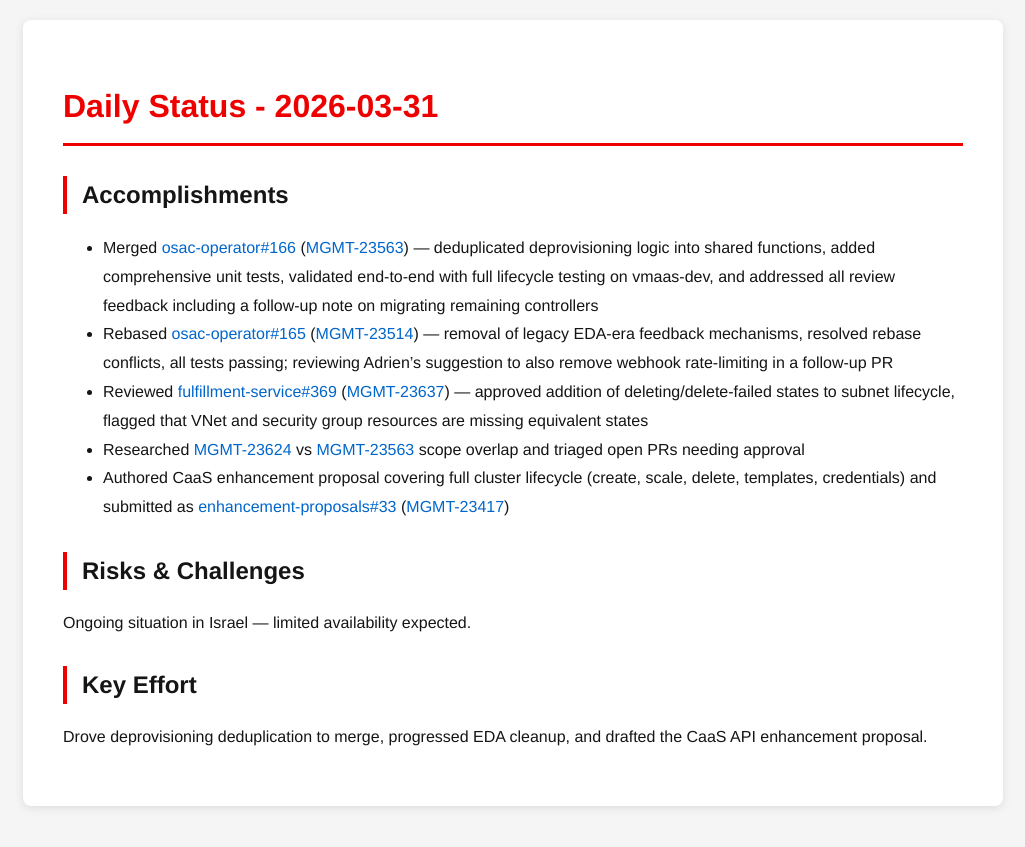
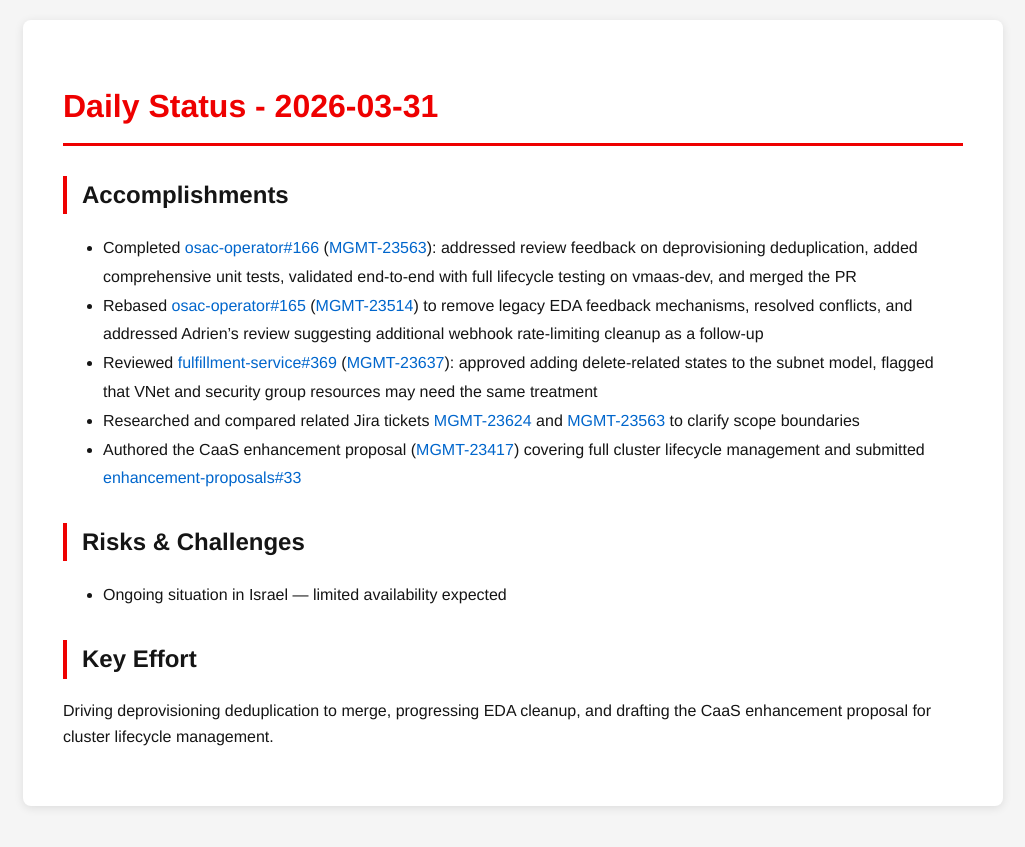
Before and after one commit to tzvatot/daily-status, a Jekyll site: the page built from 2026-03-31.md, in a window 1280 px wide. Shown: the top 847 px of the page, without its empty margins (127-1152 px from the left). Built offline with Jekyll 4.4.1, drawn with Linux system fonts in a browser that asks for light colours.

Commit message:
Daily status update - 2026-03-31

```diff
--- a/2026-03-31.md
+++ b/2026-03-31.md
@@ -7,14 +7,14 @@ date: 2026-03-31
 # Daily Status - 2026-03-31
 
 ## Accomplishments
-- Merged [osac-operator#166](https://github.com/osac-project/osac-operator/pull/166) ([MGMT-23563](https://issues.redhat.com/browse/MGMT-23563)) — deduplicated deprovisioning logic into shared functions, added comprehensive unit tests, validated end-to-end with full lifecycle testing on vmaas-dev, and addressed all review feedback including a follow-up note on migrating remaining controllers
-- Rebased [osac-operator#165](https://github.com/osac-project/osac-operator/pull/165) ([MGMT-23514](https://issues.redhat.com/browse/MGMT-23514)) — removal of legacy EDA-era feedback mechanisms, resolved rebase conflicts, all tests passing; reviewing Adrien's suggestion to also remove webhook rate-limiting in a follow-up PR
-- Reviewed [fulfillment-service#369](https://github.com/osac-project/fulfillment-service/pull/369) ([MGMT-23637](https://issues.redhat.com/browse/MGMT-23637)) — approved addition of deleting/delete-failed states to subnet lifecycle, flagged that VNet and security group resources are missing equivalent states
-- Researched [MGMT-23624](https://issues.redhat.com/browse/MGMT-23624) vs [MGMT-23563](https://issues.redhat.com/browse/MGMT-23563) scope overlap and triaged open PRs needing approval
-- Authored CaaS enhancement proposal covering full cluster lifecycle (create, scale, delete, templates, credentials) and submitted as [enhancement-proposals#33](https://github.com/osac-project/enhancement-proposals/pull/33) ([MGMT-23417](https://issues.redhat.com/browse/MGMT-23417))
+- Completed [osac-operator#166](https://github.com/osac-project/osac-operator/pull/166) ([MGMT-23563](https://issues.redhat.com/browse/MGMT-23563)): addressed review feedback on deprovisioning deduplication, added comprehensive unit tests, validated end-to-end with full lifecycle testing on vmaas-dev, and merged the PR
+- Rebased [osac-operator#165](https://github.com/osac-project/osac-operator/pull/165) ([MGMT-23514](https://issues.redhat.com/browse/MGMT-23514)) to remove legacy EDA feedback mechanisms, resolved conflicts, and addressed Adrien's review suggesting additional webhook rate-limiting cleanup as a follow-up
+- Reviewed [fulfillment-service#369](https://github.com/osac-project/fulfillment-service/pull/369) ([MGMT-23637](https://issues.redhat.com/browse/MGMT-23637)): approved adding delete-related states to the subnet model, flagged that VNet and security group resources may need the same treatment
+- Researched and compared related Jira tickets [MGMT-23624](https://issues.redhat.com/browse/MGMT-23624) and [MGMT-23563](https://issues.redhat.com/browse/MGMT-23563) to clarify scope boundaries
+- Authored the CaaS enhancement proposal ([MGMT-23417](https://issues.redhat.com/browse/MGMT-23417)) covering full cluster lifecycle management and submitted [enhancement-proposals#33](https://github.com/osac-project/enhancement-proposals/pull/33)
 
 ## Risks & Challenges
-Ongoing situation in Israel — limited availability expected.
+- Ongoing situation in Israel — limited availability expected
 
 ## Key Effort
-Drove deprovisioning deduplication to merge, progressed EDA cleanup, and drafted the CaaS API enhancement proposal.
+Driving deprovisioning deduplication to merge, progressing EDA cleanup, and drafting the CaaS enhancement proposal for cluster lifecycle management.
```
